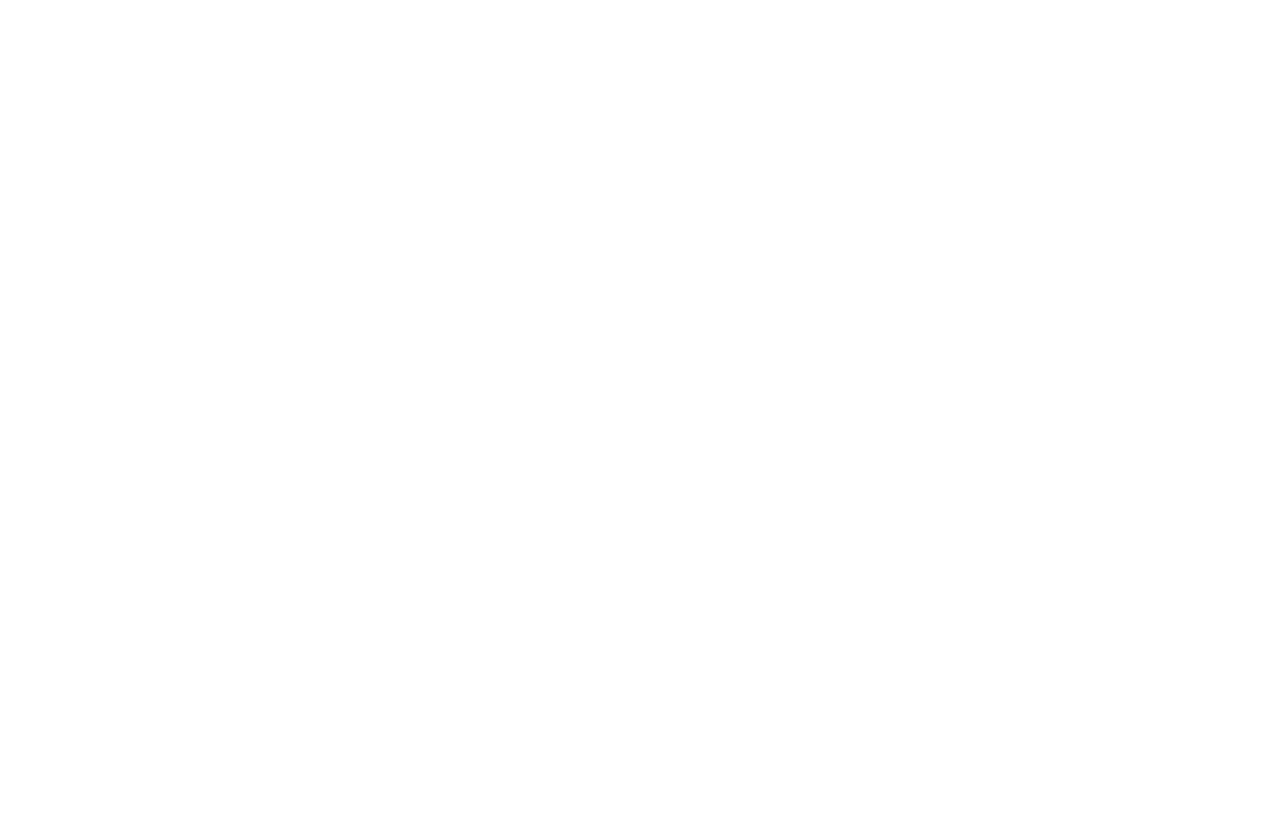
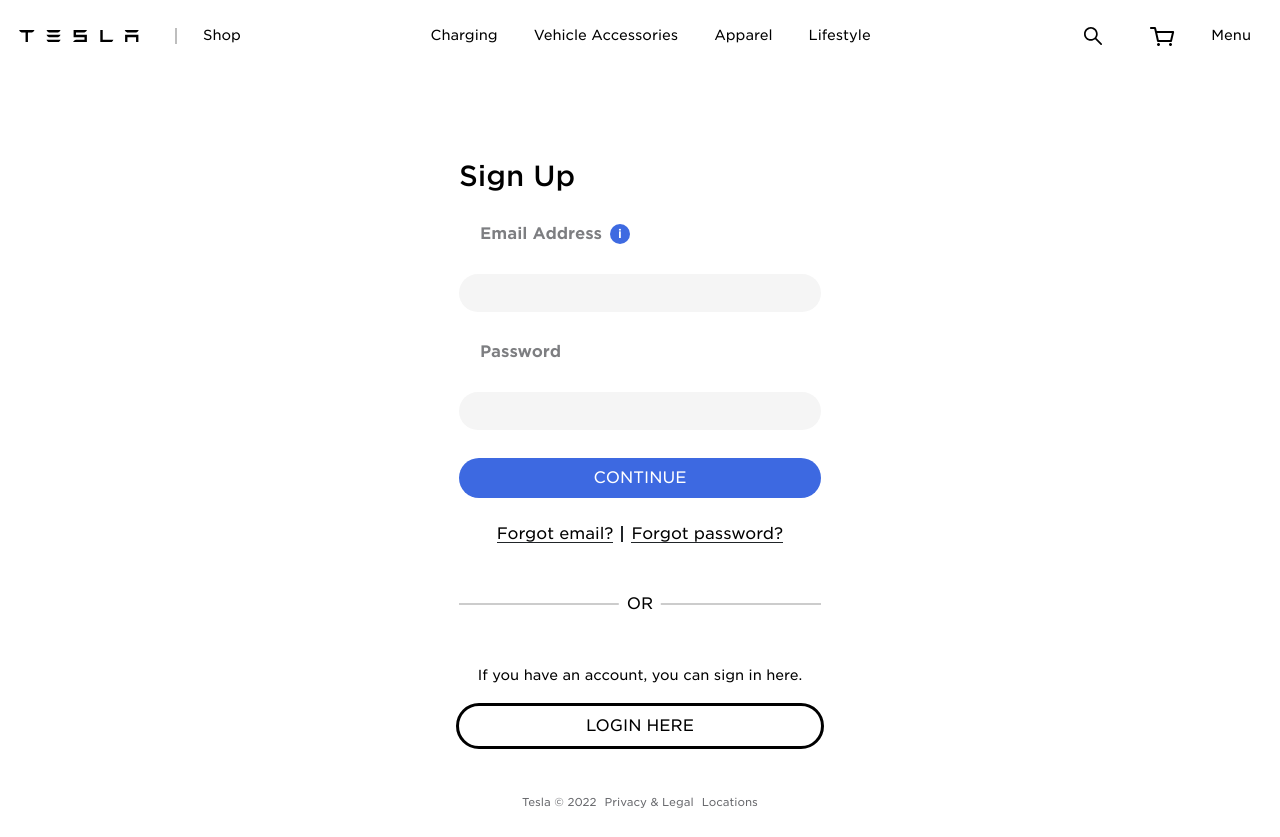
Before and after one commit to btlam02/Fashion-Website, a React (Create React App) app in the folder frontend/: page /groupproject/signup in a window 1280 px wide. Before the commit this address had no page. Before the commit the page ends 800 px from the top, so only its background shows below. Built offline with nearby package versions, Linux system fonts and the light colour scheme.

Commit message:
create UI of login and signup

```diff
--- a/frontend/src/components/cart/OrderSummary.js
+++ b/frontend/src/components/cart/OrderSummary.js
@@ -21,7 +21,7 @@
       <h2>
         Subtotal <span>${cartTtl.toLocaleString("en-US")}</span>
       </h2>
-      <button className='checkoutButton' onClick={() => navigate("/groupproject/checkout")}>
+      <button className='checkoutButton' onClick={() => navigate("/groupproject/signin")}>
         CHECKOUT
       </button>
     </StyledOrderSummary>
--- a/frontend/src/components/loginPage/LoginPage.js
+++ b/frontend/src/components/loginPage/LoginPage.js
@@ -10,6 +10,7 @@
     padding: 0;
     box-sizing: border-box;
   }
+  color: black;
   padding-top: 160px;
   max-width: 362px;
   margin: auto;
@@ -64,7 +65,7 @@
         background: none;
       }
       &::before {
-        content: "Please enter valid email address";
+        content: "Please enter valid value";
         opacity: ${({ valid }) => (valid ? "0" : "1")};
         position: absolute;
         bottom: 0px;
@@ -171,31 +172,33 @@
 
 export default function LoginPage() {
   const [justChecking, setJustChecking] = useState(false);
-  const [input, setInput] = useState("");
   const [valid, setValid] = useState(true);
+
+  const navigate = useNavigate();
+
+  const validateEmail = () => {
+    let regexp =
+      /^(([^<>()\[\]\\.,;:\s@"]+(\.[^<>()\[\]\\.,;:\s@"]+)*)|(".+"))@((\[[0-9]{1,3}\.[0-9]{1,3}\.[0-9]{1,3}\.[0-9]{1,3}\])|(([a-zA-Z\-0-9]+\.)+[a-zA-Z]{2,}))$/;
+    if (email.length) {
+      setValid(regexp.test(String(email).toLowerCase()));
+      return true;
+    }
+    setValid(false);
+    return false;
+  };
 
   const [email, setEmail] = useState("");
   const [password, setPassword] = useState("");
 
-  const navigate = useNavigate();
-
   const sendRequest = async () => {
-    const response = await axios.post("http://localhost:5000/api/login", {
-      email,
-      password,
-    });
+    const response = await axios.post(
+      "http://localhost:5000/groupproject/api/login",
+      {
+        email: email,
+        password: password,
+      }
+    );
     console.log(response);
-  }
-
-  const validateEmail = () => {
-    let regexp =
-      /^(([^<>()\[\]\\.,;:\s@"]+(\.[^<>()\[\]\\.,;:\s@"]+)*)|(".+"))@((\[[0-9]{1,3}\.[0-9]{1,3}\.[0-9]{1,3}\.[0-9]{1,3}\])|(([a-zA-Z\-0-9]+\.)+[a-zA-Z]{2,}))$/;
-    if (input.length) {
-      setValid(regexp.test(String(input).toLowerCase()));
-      return true;
-    }
-    setValid(false);
-    return false;
   };
 
   return (
@@ -208,26 +211,26 @@
         <div className='checkout-email-sign-in-input'>
           <input
             type='text'
-            value={input}
-            onChange={(e) => setInput(e.target.value)}
+            value={email}
+            onChange={(e) => (
+              setEmail(e.target.value), console.log(e.target.value)
+            )}
             onBlur={validateEmail}
           />
-
         </div>
-        <p className='checkout-email-sign-in-title'>
-          Password <button className='email-info-button'>i</button>
-        </p>
+        <p className='checkout-email-sign-in-title'>Password</p>
         <div className='checkout-email-sign-in-input'>
-          <input type='password' />
+          <input type='password'
+            value={password}
+            onChange={(e) => (
+              setPassword(e.target.value), console.log(e.target.value)
+            )}
+          />
         </div>
-        <p className='checkout-email-sign-in-title'>
-          <input type='checkbox' />
-          Keep me signed in
-        </p>
         <button
           className='checkout-sign-in-button'
           onClick={() => {
-            validateEmail() && navigate("confirm");
+            validateEmail() && sendRequest();
           }}
         >
           CONTINUE
@@ -238,15 +241,15 @@
           <p>Forgot password?</p>
         </div>
       </div>
-      {/* <hr className='checkout-sign-in-divider' />
+      <hr className='checkout-sign-in-divider' />
       <div className='guest-checkout'>
-        <h1>Guest Checkout</h1>
-        <p>
-          You'll have the opportunity to create an account after you complete
-          checkout.
+        <p style={{
+          textAlign: "center",
+        }}>
+          If you don't have an account, you can register here.
         </p>
-        <button onClick={() => navigate("confirm")}>CONTINUE AS GUEST</button>
-      </div> */}
+        <button onClick={() => navigate("/groupproject/signup")}>REGISTER HERE</button>
+      </div>
     </StyledCheckoutPage>
   );
 }
--- a/frontend/src/components/navBar/NavStyledComponents.js
+++ b/frontend/src/components/navBar/NavStyledComponents.js
@@ -15,13 +15,14 @@
   padding: 5px;
   /* height: 48px; */
   top: 0px;
-  color: white;
+  color: black;
+  background-color: white;
   transition: all 0.1s;
   z-index: 2;
   pointer-events: default;
   flex-wrap: wrap;
   svg {
-    fill: white;
+    fill: black;
   }
 
   hr {
--- a/frontend/src/components/navBar/navSideMenu/NavSideMenu.js
+++ b/frontend/src/components/navBar/navSideMenu/NavSideMenu.js
@@ -4,7 +4,7 @@
 import arrow from "../../../assets/images/arrow.svg";
 import globe from "../../../assets/images/globe.svg";
 import { ReactComponent as SearchBtn } from "../../../assets/images/search.svg";
-import { useNavigate } from "react-router-dom";
+import { Link, useNavigate } from "react-router-dom";
 
 const StyledSideMenu = styled.div`
   * {
@@ -266,7 +266,13 @@
             <div className='secondarySideMenuNav'>
               <ul>
                 <li>Shop FAQ</li>
-                <li>Sign In</li>
+                <li onClick={() => (
+                  setShowSideMenu(false),
+                  navigate("/groupproject/signin")
+                  )}
+                >
+                  Sign In
+                </li>
                 <li className='languageSelector'>
                   <img src={globe} alt='' />
                   <div>
--- a/frontend/src/components/registerPage/RegisterPage.js
+++ b/frontend/src/components/registerPage/RegisterPage.js
@@ -10,6 +10,7 @@
     padding: 0;
     box-sizing: border-box;
   }
+  color: black;
   padding-top: 160px;
   max-width: 362px;
   margin: auto;
@@ -64,7 +65,7 @@
         background: none;
       }
       &::before {
-        content: "Please enter valid email address";
+        content: "Please enter valid value";
         opacity: ${({ valid }) => (valid ? "0" : "1")};
         position: absolute;
         bottom: 0px;
@@ -171,27 +172,31 @@
 
 export default function RegisterPage() {
   const [justChecking, setJustChecking] = useState(false);
-  const [input, setInput] = useState("");
+  const [email, setEmail] = useState("");
+  const [password, setPassword] = useState("");
   const [valid, setValid] = useState(true);
 
-  const [email, setEmail] = useState("");
-  const [password, setPassword] = useState("");
+  const register = () => {
+    axios
+      .post("http://localhost:5000/api/users/register", {
+        email: email,
+        password: password,
+      })
+      .then((res) => {
+        console.log(res);
+      })
+      .catch((error) => {
+        console.log(error.response);
+      });
+  }
 
   const navigate = useNavigate();
-
-  const sendRequest = async () => {
-    const response = await axios.post("http://localhost:5000/api/signup", {
-      email,
-      password,
-    });
-    console.log(response);
-  }
 
   const validateEmail = () => {
     let regexp =
       /^(([^<>()\[\]\\.,;:\s@"]+(\.[^<>()\[\]\\.,;:\s@"]+)*)|(".+"))@((\[[0-9]{1,3}\.[0-9]{1,3}\.[0-9]{1,3}\.[0-9]{1,3}\])|(([a-zA-Z\-0-9]+\.)+[a-zA-Z]{2,}))$/;
-    if (input.length) {
-      setValid(regexp.test(String(input).toLowerCase()));
+    if (email.length) {
+      setValid(regexp.test(String(email).toLowerCase()));
       return true;
     }
     setValid(false);
@@ -208,26 +213,22 @@
         <div className='checkout-email-sign-in-input'>
           <input
             type='text'
-            value={input}
-            onChange={(e) => setInput(e.target.value)}
+            value={email}
+            onChange={(e) => setEmail(e.target.value)}
             onBlur={validateEmail}
           />
-
         </div>
-        <p className='checkout-email-sign-in-title'>
-          Password <button className='email-info-button'>i</button>
-        </p>
+        <p className='checkout-email-sign-in-title'>Password</p>
         <div className='checkout-email-sign-in-input'>
-          <input type='password' />
+          <input type='password'
+            value={password}
+            onChange={(e) => setPassword(e.target.value)}
+          />
         </div>
-        <p className='checkout-email-sign-in-title'>
-          <input type='checkbox' />
-          Keep me signed in
-        </p>
         <button
           className='checkout-sign-in-button'
           onClick={() => {
-            validateEmail() && navigate("confirm");
+            validateEmail() && register();
           }}
         >
           CONTINUE
@@ -238,15 +239,15 @@
           <p>Forgot password?</p>
         </div>
       </div>
-      {/* <hr className='checkout-sign-in-divider' />
+      <hr className='checkout-sign-in-divider' />
       <div className='guest-checkout'>
-        <h1>Guest Checkout</h1>
-        <p>
-          You'll have the opportunity to create an account after you complete
-          checkout.
+        <p style={{
+          textAlign: "center",
+        }}>
+          If you  have an account, you can sign in here.
         </p>
-        <button onClick={() => navigate("confirm")}>CONTINUE AS GUEST</button>
-      </div> */}
+        <button onClick={() => navigate("/groupproject/signin")}>LOGIN HERE</button>
+      </div>
     </StyledCheckoutPage>
   );
 }
--- a/frontend/src/routes/Route.js
+++ b/frontend/src/routes/Route.js
@@ -9,6 +9,7 @@
 import Checkout from "../components/checkoutPage/Checkout";
 import Confirmation from "../components/checkoutPage/Confirmation";
 import LoginPage from "../components/loginPage/LoginPage";
+import RegisterPage from "../components/registerPage/RegisterPage";
 
 export default function MyRouter() {
   return (
@@ -51,6 +52,11 @@
             path='/groupproject/signin'
             element={<LoginPage />}
           />
+          <Route
+            // exact
+            path='/groupproject/signup'
+            element={<RegisterPage />}
+          />
           <Route exact path='/groupproject/cart' element={<Cart />} />
         </Route>
       </Routes>
```
